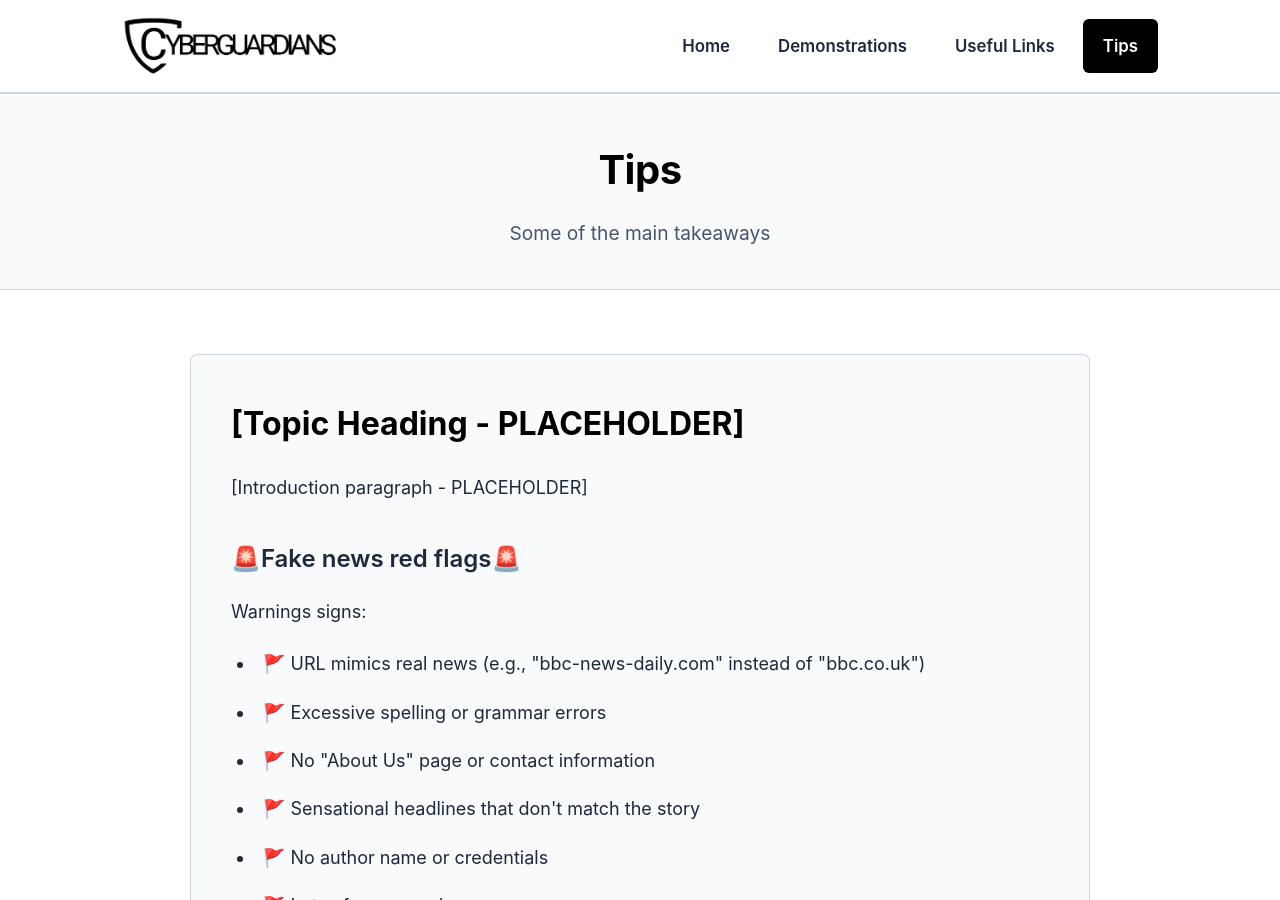
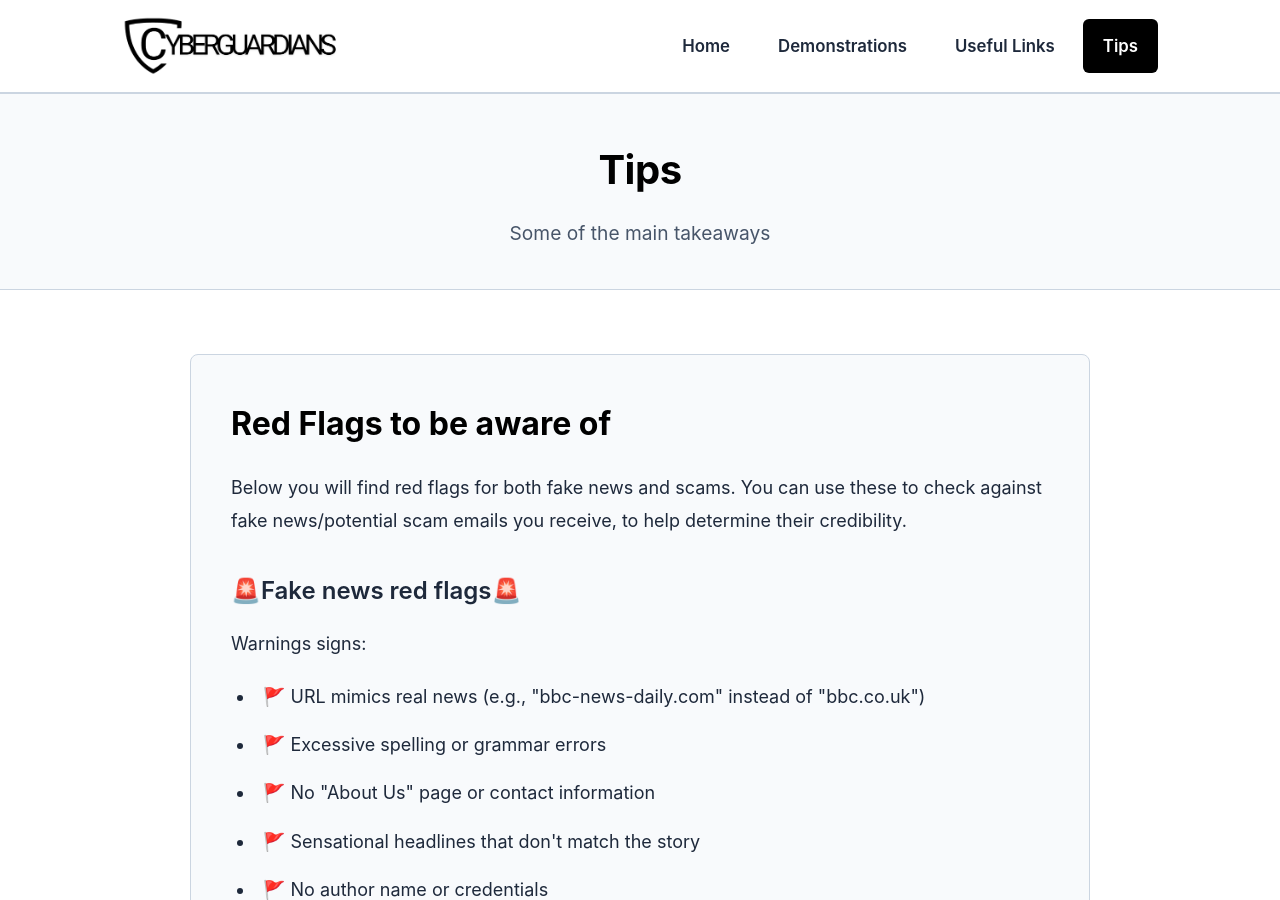
Before and after one commit to cyberguardianstraining/cyberguardianstraining.github.io, a Jekyll site: the page built from learn.html, in a window 1280 px wide and 900 px high. Built offline with Jekyll 4.4.1, drawn with Linux system fonts in a browser that asks for light colours.

Commit message:
Update learn.html

```diff
--- a/learn.html
+++ b/learn.html
@@ -13,8 +13,10 @@ active_page: learn
     <main>
         <!-- Example structure for learning content sections -->
         <div class="content-section">
-            <h2>[Topic Heading - PLACEHOLDER]</h2>
-            <p>[Introduction paragraph - PLACEHOLDER]</p>
+            <h2>Red Flags to be aware of</h2>
+            <p>Below you will find red flags for both fake news and scams. You can use these to check against
+                fake news/potential scam emails you receive, to help determine their credibility.
+            </p>
 
             <h3>🚨Fake news red flags🚨</h3>
             <p>Warnings signs:</p>
```
